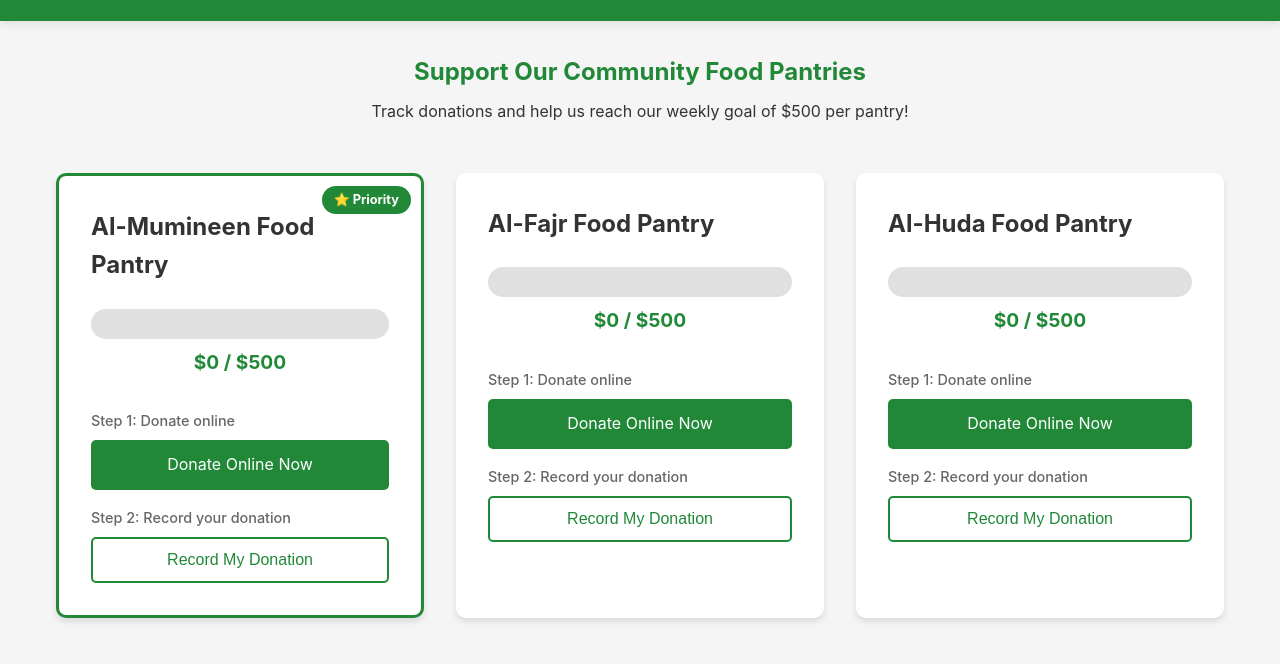
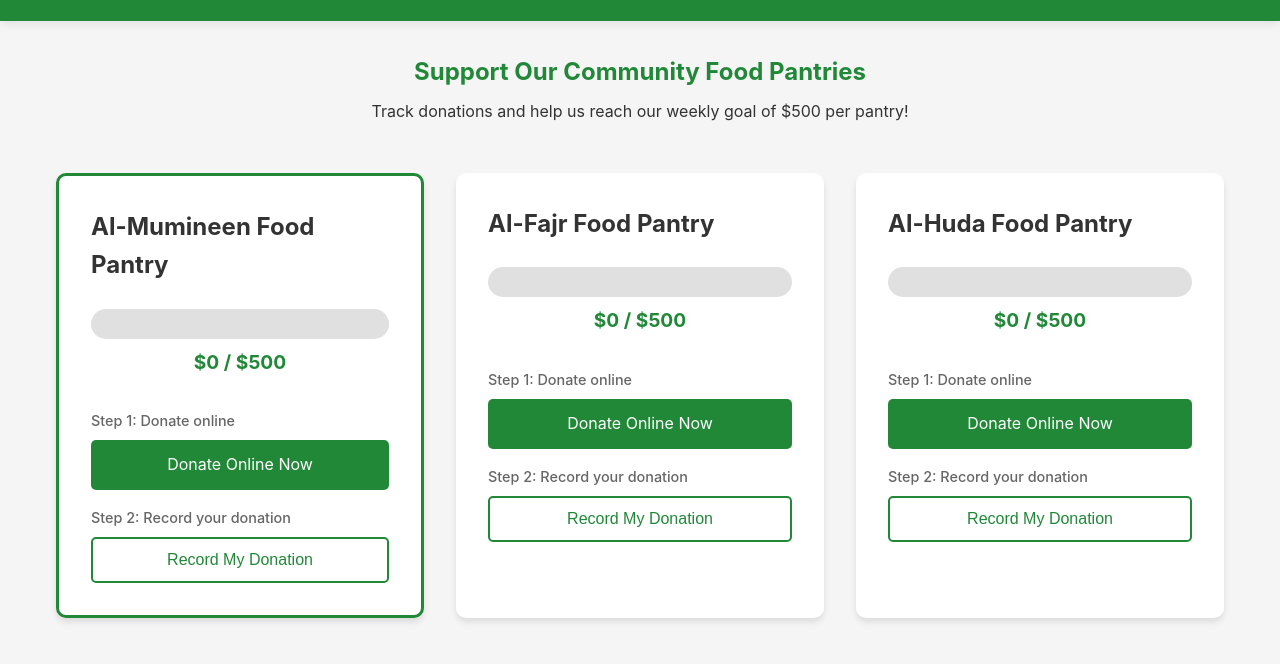
Before and after one commit to Ramo-11/united-masjid-help, a website: page views/index.html in a window 1280 px wide. Shown: the part 136-800 px from the top of the page. Drawn offline with Linux system fonts and the light colour scheme; files that its build step writes are made by us from their sources; no server answers; files whose address does not match are found by name.

Commit message:
updated db path and removed priority 2

```diff
--- a/public/css/styles.css
+++ b/public/css/styles.css
@@ -86,7 +86,6 @@ nav a.active {
 }
 
 .pantry-card.priority::before {
-    content: '⭐ Priority';
     position: absolute;
     top: 10px;
     right: 10px;
```
